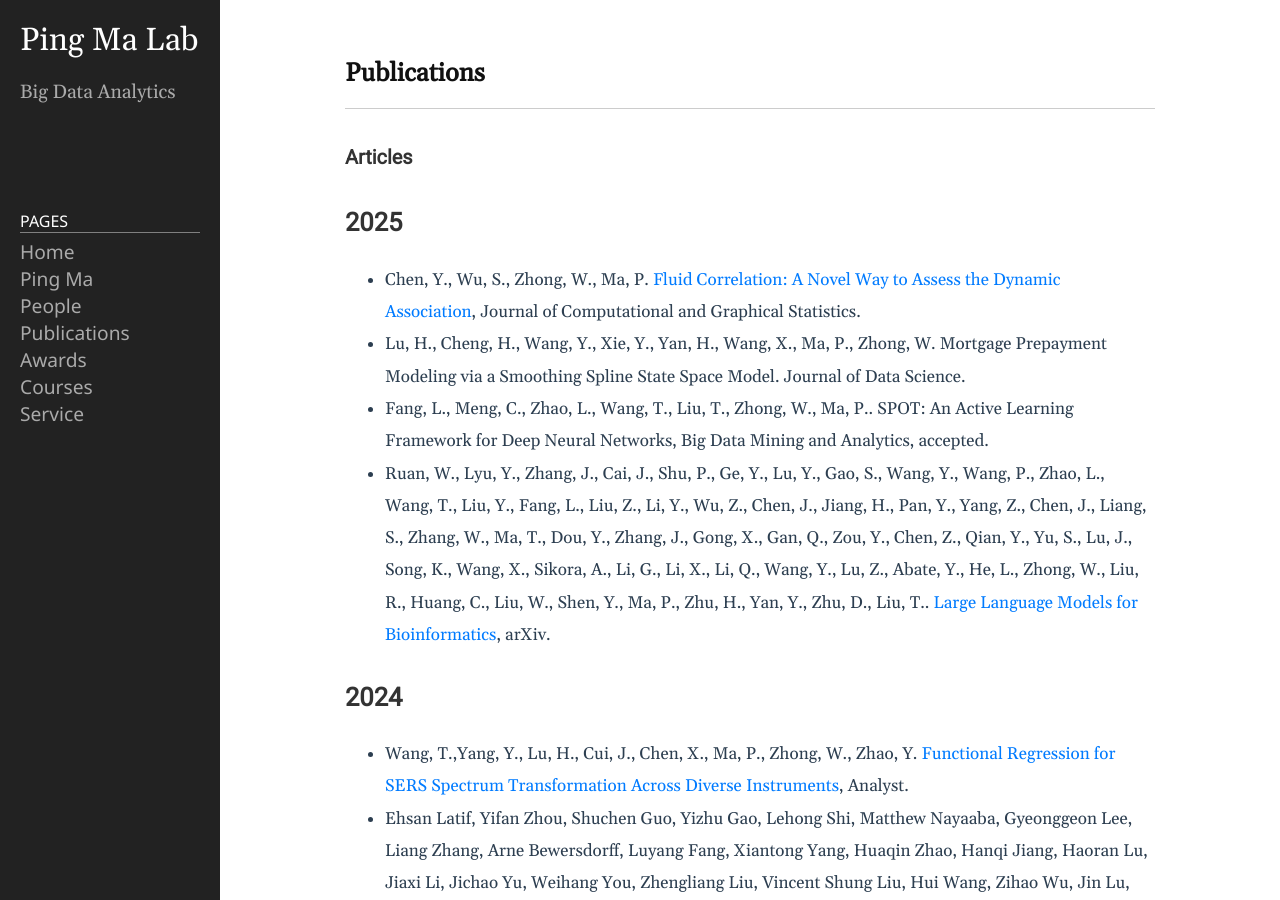
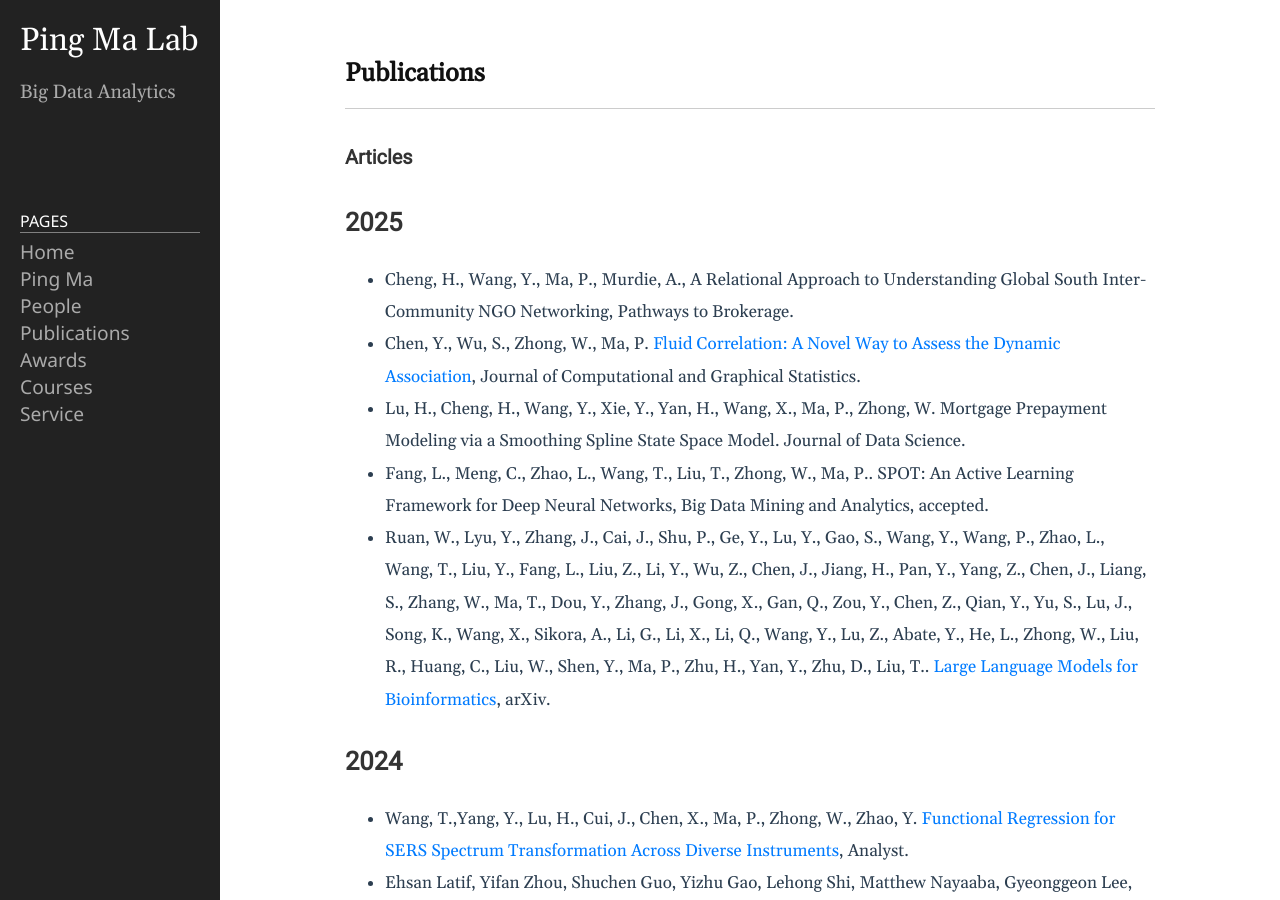
Before and after one commit to BDALpingio/BDALpingio.github.io, a Jekyll site: the page built from 3_publications.md, in a window 1280 px wide and 900 px high. Built offline with Jekyll 4.4.1, drawn with Linux system fonts in a browser that asks for light colours.

Commit message:
Update 3_publications.md
add book

```diff
--- a/3_publications.md
+++ b/3_publications.md
@@ -8,6 +8,7 @@ permalink: /3_publications/
 
 
 ## 2025
+- Cheng, H., Wang, Y., Ma, P., Murdie, A., A Relational Approach to Understanding Global South Inter-Community NGO Networking, Pathways to Brokerage.
 - Chen, Y., Wu, S., Zhong, W., Ma, P. [Fluid Correlation: A Novel Way to Assess the Dynamic Association](https://www.tandfonline.com/doi/full/10.1080/10618600.2024.2444373?scroll=top&needAccess=true), Journal of Computational and Graphical Statistics.
 - Lu, H., Cheng, H., Wang, Y., Xie, Y., Yan, H., Wang, X., Ma, P., Zhong, W. Mortgage Prepayment Modeling via a Smoothing Spline State Space Model. Journal of Data Science.
 - Fang, L., Meng, C., Zhao, L., Wang, T., Liu, T., Zhong, W., Ma, P.. SPOT: An Active Learning Framework for Deep Neural Networks, Big Data Mining and Analytics, accepted.
```
